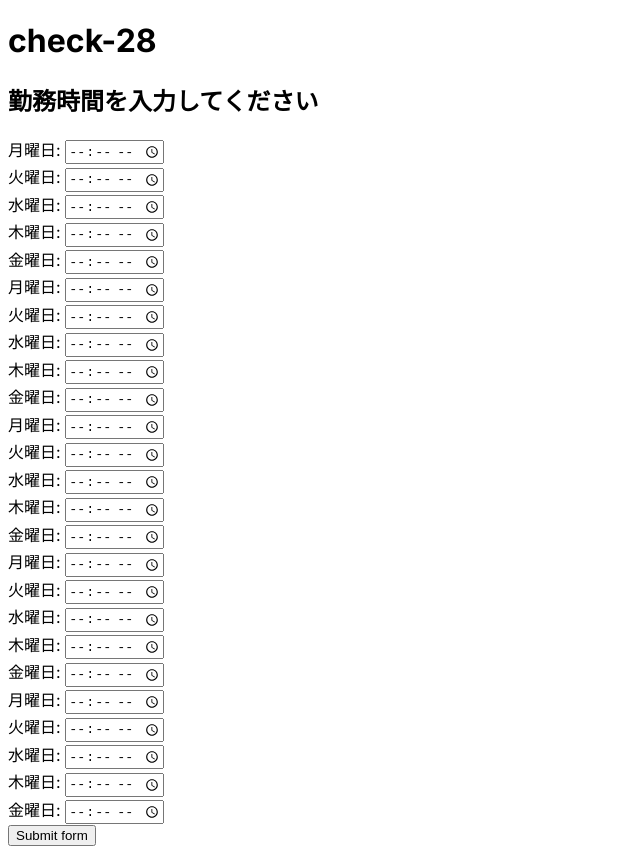
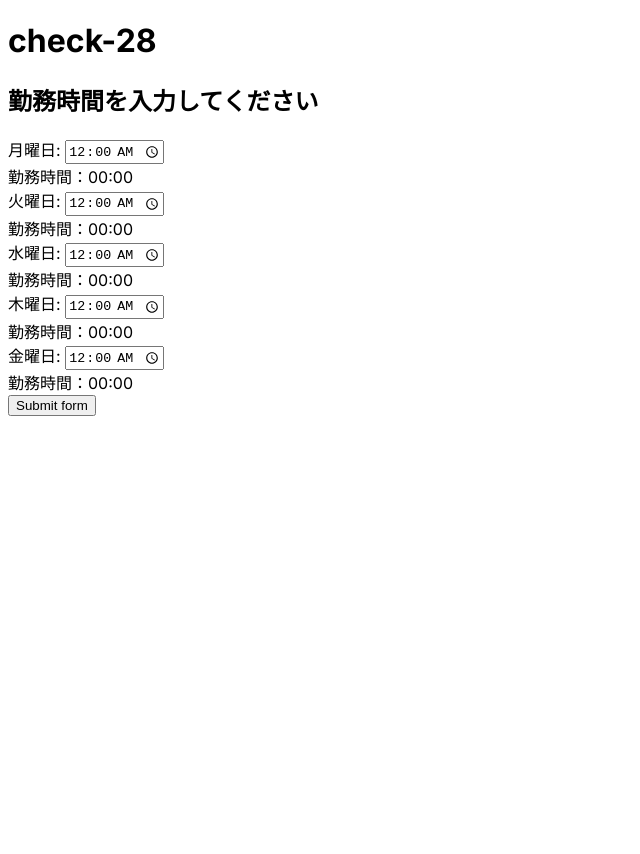
Before and after one commit to nose221834/check-28, a Next.js app in the folder view/: page / in a window 1280 px wide. Shown: the whole page, without its empty margins (0-640 px from the left). After the commit the page ends 800 px from the top, so only its background shows below. Built offline with nearby package versions, Linux system fonts and the light colour scheme.

Commit message:
continue

```diff
--- a/view/src/app/page.tsx
+++ b/view/src/app/page.tsx
@@ -5,33 +5,34 @@ import Form from './components/form';
 import weeks from './weeks'
 
 
-interface Props{
-  en:number;
-  ja:string;
-  time:string;
-}
-
-
 export default function Home() {
 
 
   const [dayTimes,setDayTimes] = useState([
-  "00.00",
-  "00.00",
-  "00.00",
-  "00.00",
-  "00.00",
+  "00:00",
+  "00:00",
+  "00:00",
+  "00:00",
+  "00:00",
   ])
 
+  const [sumTime,setSumTimes] = useState(0)
 
-  function handleTime(e: React.ChangeEvent<HTMLInputElement>) {
-    const nextDayInfo = dayTimes.map((day,i) => {
+
+  function handleTime(index: number,e: React.ChangeEvent<HTMLInputElement>) {
+    const nextDayInfo = dayTimes.map((daytime,i) => {
       if (i === index) {
-      } return e.target.value
+        return e.target.value;
+      } else {
+        return daytime;
+      }
     })
     setDayTimes(nextDayInfo)
   }
 
+  function handleSumTime() {
+
+  }
 
   return (
     <form action="" method="get" className="form-example" >
@@ -39,11 +40,8 @@ export default function Home() {
         <h2>勤務時間を入力してください</h2>
       {dayTimes.map((dayTime,i) =>
       <>
-        <Form dayEn={weeks[0].en} dayJa={weeks[0].ja} dayTime={dayTime} onchange={() => handleTime()} key={weeks[0].en}/>
-        <Form dayEn={weeks[1].en} dayJa={weeks[1].ja} dayTime={dayTime} onchange={handleTime} key={weeks[1].en}/>
-        <Form dayEn={weeks[2].en} dayJa={weeks[2].ja} dayTime={dayTime} onchange={handleTime} key={weeks[2].en}/>
-        <Form dayEn={weeks[3].en} dayJa={weeks[3].ja} dayTime={dayTime} onchange={handleTime} key={weeks[3].en}/>
-        <Form dayEn={weeks[4].en} dayJa={weeks[4].ja} dayTime={dayTime} onchange={handleTime} key={weeks[4].en}/>
+        <Form dayEn={weeks[i].en} dayJa={weeks[i].ja} dayTime={dayTime} onchange={(e) => handleTime(i,e)} key={i}/>
+        <div key={weeks[i].ja}>勤務時間：{dayTime}</div>
       </>
       )}
       <button type="submit">Submit form</button>
```
